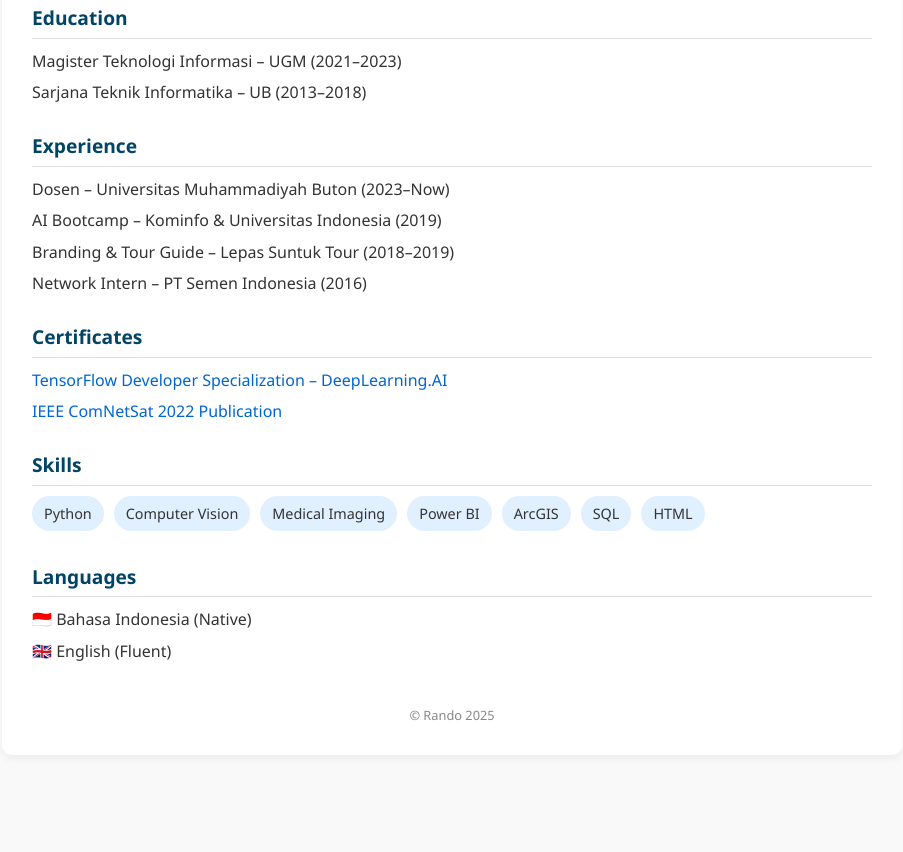
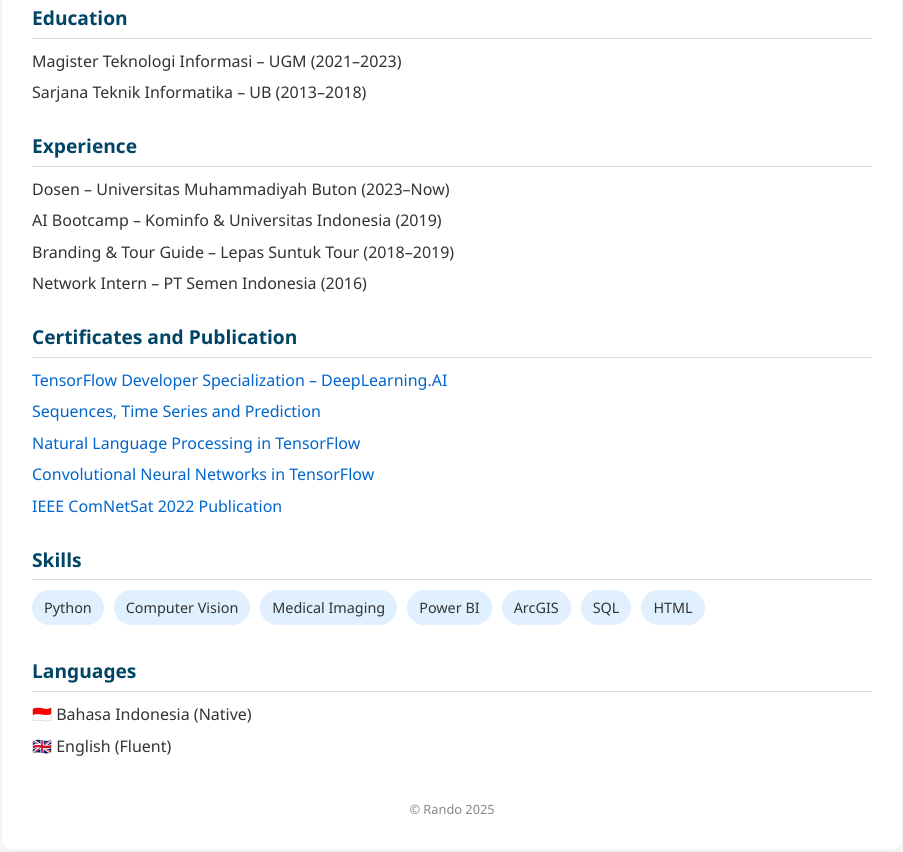
Before and after one commit to randoago/randoago.github.io, a plain HTML site: page index.html in a window 1280 px wide. Shown: the part 807-1659 px from the top of the page, without its empty margins (188-1091 px from the left). Before the commit the page ends 1582 px from the top, so only its background shows below. Drawn offline with Linux system fonts and the light colour scheme.

Commit message:
update-sertifikat

```diff
--- a/index.html
+++ b/index.html
@@ -59,9 +59,12 @@
     </section>
 
     <section>
-      <h2>Certificates</h2>
+      <h2>Certificates and Publication</h2>
       <ul>
         <li><a href="https://www.coursera.org/account/accomplishments/specialization/6GBN45KJWADT" target="_blank">TensorFlow Developer Specialization – DeepLearning.AI</a></li>
+        <li><a href="https://www.coursera.org/account/accomplishments/records/PWYLYPPPZWSF" target="_blank">Sequences, Time Series and Prediction</a></li>
+        <li><a href="https://www.coursera.org/account/accomplishments/records/M8Y6MHF9KD75" target="_blank">Natural Language Processing in TensorFlow</a></li>
+        <li><a href="https://www.coursera.org/account/accomplishments/records/GB9ARMV93DES" target="_blank">Convolutional Neural Networks in TensorFlow</a></li>
         <li><a href="https://doi.org/10.1109/COMNETSAT56033.2022.9994559" target="_blank">IEEE ComNetSat 2022 Publication</a></li>
       </ul>
     </section>
```
